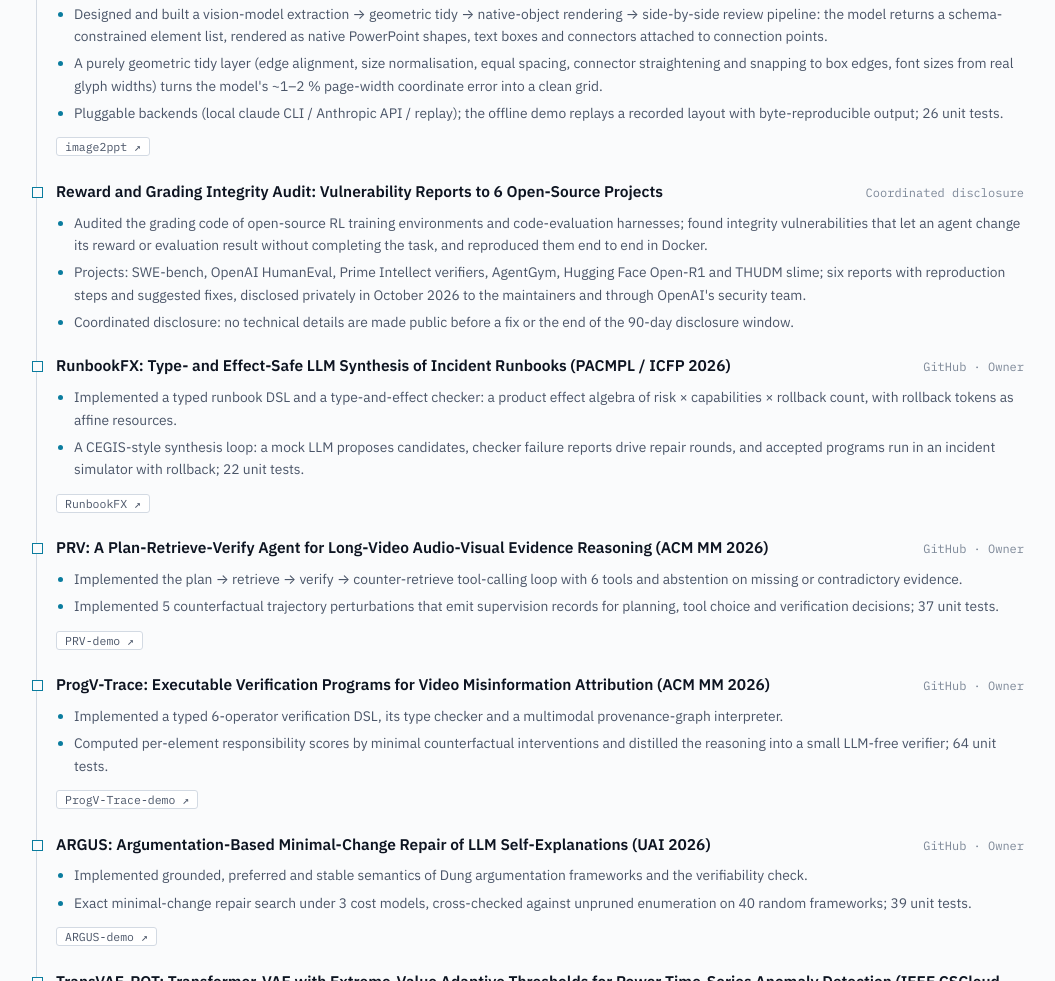
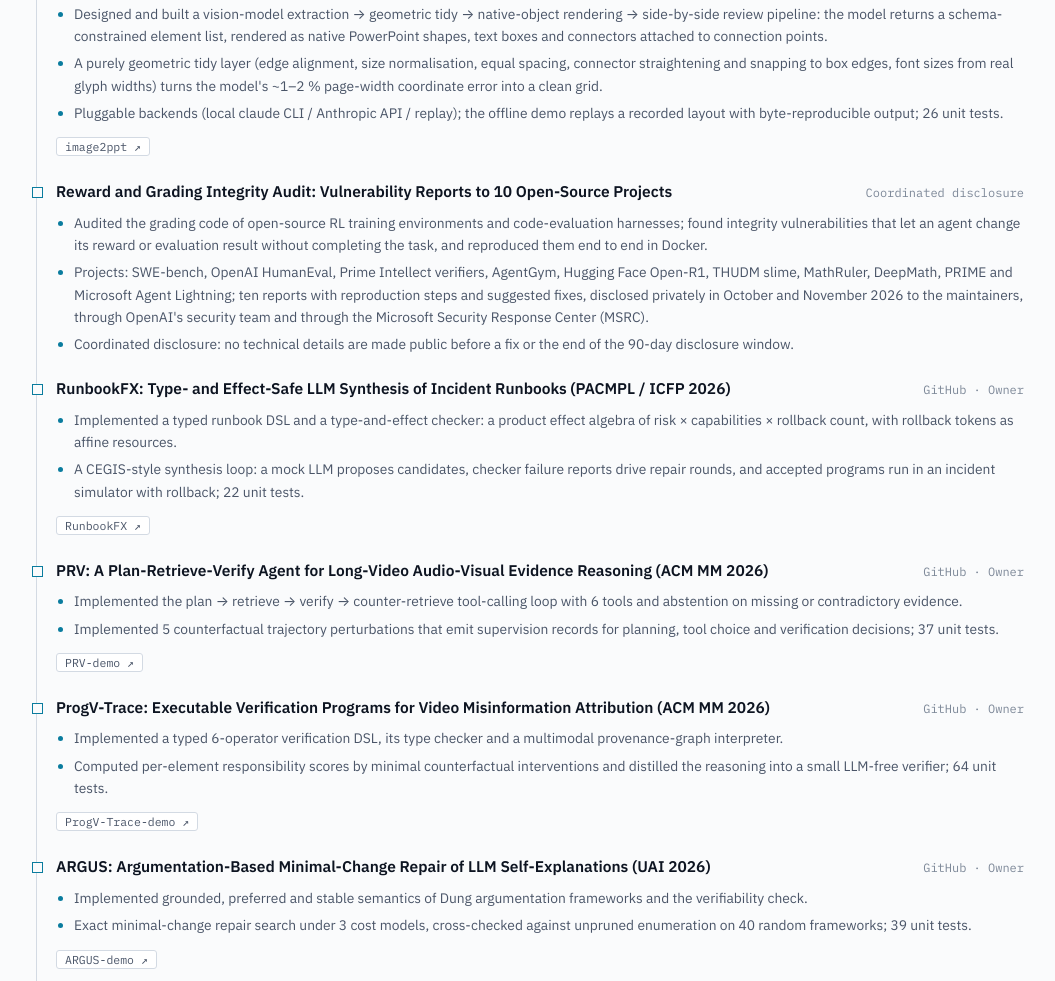
Before and after one commit to qqyjx/qqyjx.github.io, a plain HTML site: page index.html in a window 1280 px wide. Shown: the part 4751-5732 px from the top of the page, without its empty margins (112-1167 px from the left). Drawn offline with Linux system fonts and the light colour scheme.

Commit message:
Projects: disclosure entry covers 10 reports (adds MathRuler, DeepMath, PRIME, Agent Lightning via MSRC)
Co-Authored-By: Claude Fable 5.2 <noreply@anthropic.com>

```diff
--- a/index.html
+++ b/index.html
@@ -421,10 +421,10 @@ html[lang="en"] [data-zh]{display:none}
       </ul>
       <div class="kw"><a href="https://github.com/qqyjx/image2ppt" target="_blank" rel="noopener"><span>image2ppt ↗</span></a></div>
     </div>
-    <div class="item"><div class="hd"><div class="ti"><span data-zh>RL 奖励与评测打分完整性审计：6 个开源项目的漏洞报告</span><span data-en>Reward and Grading Integrity Audit: Vulnerability Reports to 6 Open-Source Projects</span></div><div class="dt"><span data-zh>协调披露 · 漏洞报告</span><span data-en>Coordinated disclosure</span></div></div>
+    <div class="item"><div class="hd"><div class="ti"><span data-zh>RL 奖励与评测打分完整性审计：10 个开源项目的漏洞报告</span><span data-en>Reward and Grading Integrity Audit: Vulnerability Reports to 10 Open-Source Projects</span></div><div class="dt"><span data-zh>协调披露 · 漏洞报告</span><span data-en>Coordinated disclosure</span></div></div>
       <ul class="bl">
         <li><span data-zh>审计开源 RL 训练环境与代码评测框架的打分代码，发现智能体可在未完成任务时改变奖励或评测结果的完整性漏洞，并在 docker 中端到端复现。</span><span data-en>Audited the grading code of open-source RL training environments and code-evaluation harnesses; found integrity vulnerabilities that let an agent change its reward or evaluation result without completing the task, and reproduced them end to end in Docker.</span></li>
-        <li><span data-zh>涉及 SWE-bench、OpenAI HumanEval、Prime Intellect verifiers、AgentGym、Hugging Face Open-R1、THUDM slime；6 份报告附复现步骤与修复建议，2026 年 10 月经维护者邮箱及 OpenAI 安全团队渠道私下披露。</span><span data-en>Projects: SWE-bench, OpenAI HumanEval, Prime Intellect verifiers, AgentGym, Hugging Face Open-R1 and THUDM slime; six reports with reproduction steps and suggested fixes, disclosed privately in October 2026 to the maintainers and through OpenAI's security team.</span></li>
+        <li><span data-zh>涉及 SWE-bench、OpenAI HumanEval、Prime Intellect verifiers、AgentGym、Hugging Face Open-R1、THUDM slime、MathRuler、DeepMath、PRIME、Microsoft Agent Lightning；10 份报告附复现步骤与修复建议，2026 年 10–11 月经维护者邮箱、OpenAI 安全团队渠道和微软安全响应中心（MSRC）私下披露。</span><span data-en>Projects: SWE-bench, OpenAI HumanEval, Prime Intellect verifiers, AgentGym, Hugging Face Open-R1, THUDM slime, MathRuler, DeepMath, PRIME and Microsoft Agent Lightning; ten reports with reproduction steps and suggested fixes, disclosed privately in October and November 2026 to the maintainers, through OpenAI's security team and through the Microsoft Security Response Center (MSRC).</span></li>
         <li><span data-zh>遵循协调披露：修复或 90 天披露窗口结束前，不公开任何技术细节。</span><span data-en>Coordinated disclosure: no technical details are made public before a fix or the end of the 90-day disclosure window.</span></li>
       </ul>
     </div>
--- a/sitemap.xml
+++ b/sitemap.xml
@@ -1,6 +1,6 @@
 <?xml version="1.0" encoding="UTF-8"?>
 <urlset xmlns="http://www.sitemaps.org/schemas/sitemap/0.9">
-  <url><loc>https://qqyjx.github.io/</loc><lastmod>2026-11-23</lastmod></url>
+  <url><loc>https://qqyjx.github.io/</loc><lastmod>2026-11-25</lastmod></url>
   <url><loc>https://qqyjx.github.io/papers/PRV-ACMMM2026.pdf</loc><lastmod>2026-11-20</lastmod></url>
   <url><loc>https://qqyjx.github.io/papers/CALM-TS-KDD2026.pdf</loc><lastmod>2026-11-23</lastmod></url>
   <url><loc>https://qqyjx.github.io/papers/CodeFault-ASE2026.pdf</loc><lastmod>2026-11-23</lastmod></url>
```
